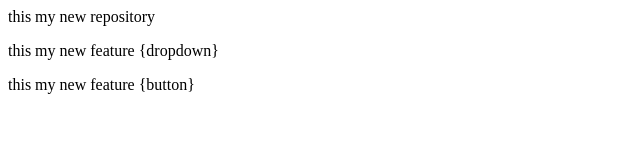
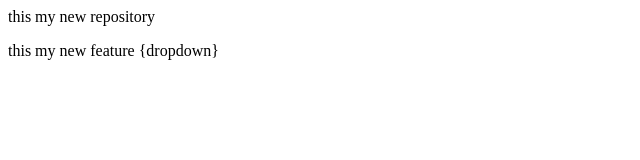
Before and after one commit to Muhammadshehroz432/local-repo, a plain HTML site: page index.html in a window 1280 px wide. Shown: the whole page, without its empty margins (0-640 px from the left). Drawn offline with Linux system fonts and the light colour scheme.

Commit message:
final change

```diff
--- a/index.html
+++ b/index.html
@@ -1,5 +1,3 @@
 <p>this my new repository</p>
 
 <p>this my new feature {dropdown}</p>
-
-<p>this my new feature {button}</p>
```
